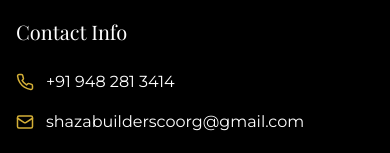
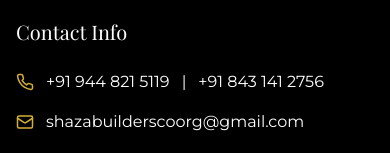
Before and after one commit to aneesmt2006/shaza-builders, a React (Vite) app: page / in a window 390 px wide. Shown: the part 6079-6232 px from the top of the page. Built offline with nearby package versions, Linux system fonts and the light colour scheme.

Commit message:
phone changeCommit

```diff
--- a/src/components/Footer.tsx
+++ b/src/components/Footer.tsx
@@ -62,7 +62,8 @@ export function Footer() {
             <ul className="space-y-4">
               <li className="flex items-center gap-3">
                 <Phone size={18} className="text-shaza-gold" />
-               <a href="tel:+919482813414"> <span>+91 948 281 3414</span></a>
+               <a href="tel:+919448215119" className='gold-hover'> <span>+91 944 821 5119</span></a> |
+               <a href="tel:+918431412756" className='gold-hover'> <span>+91 843 141 2756</span></a>
               </li>
               <li className="flex items-center gap-3">
                 <Mail size={18} className="text-shaza-gold" />
```
